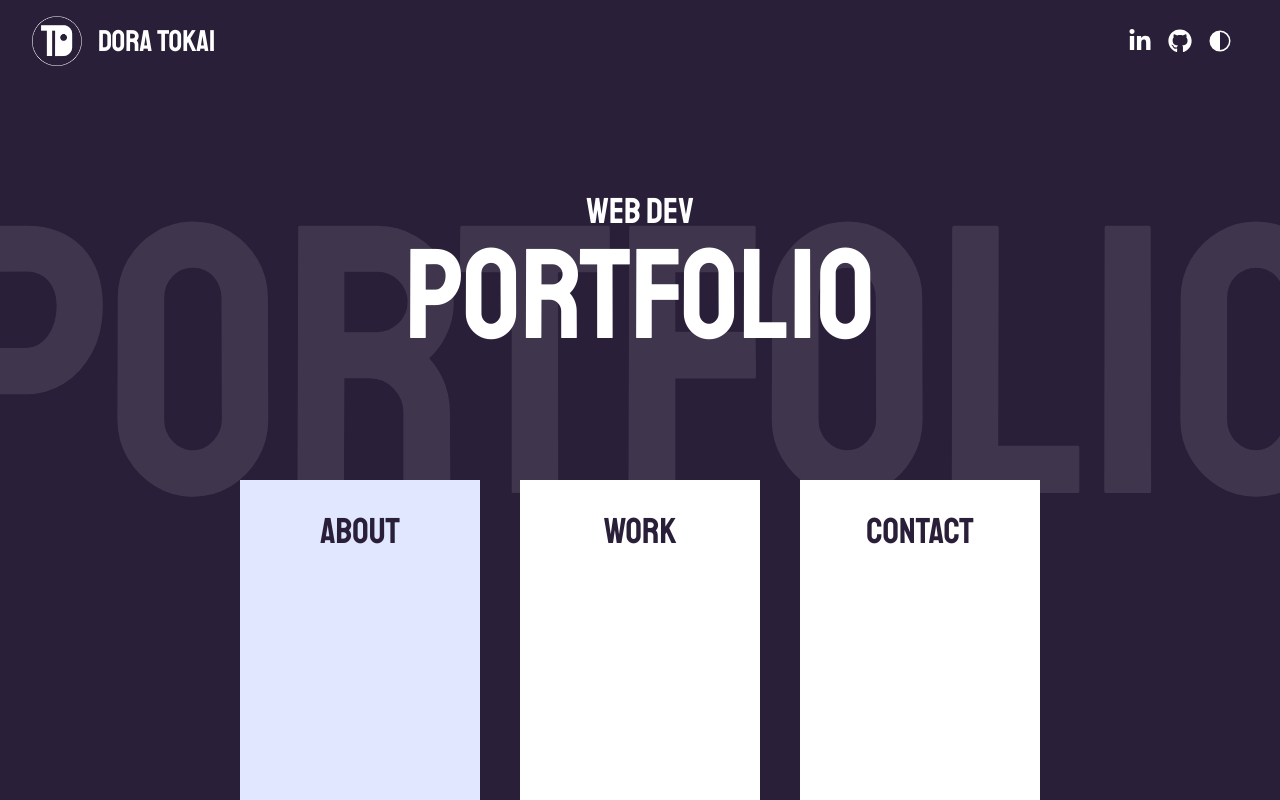
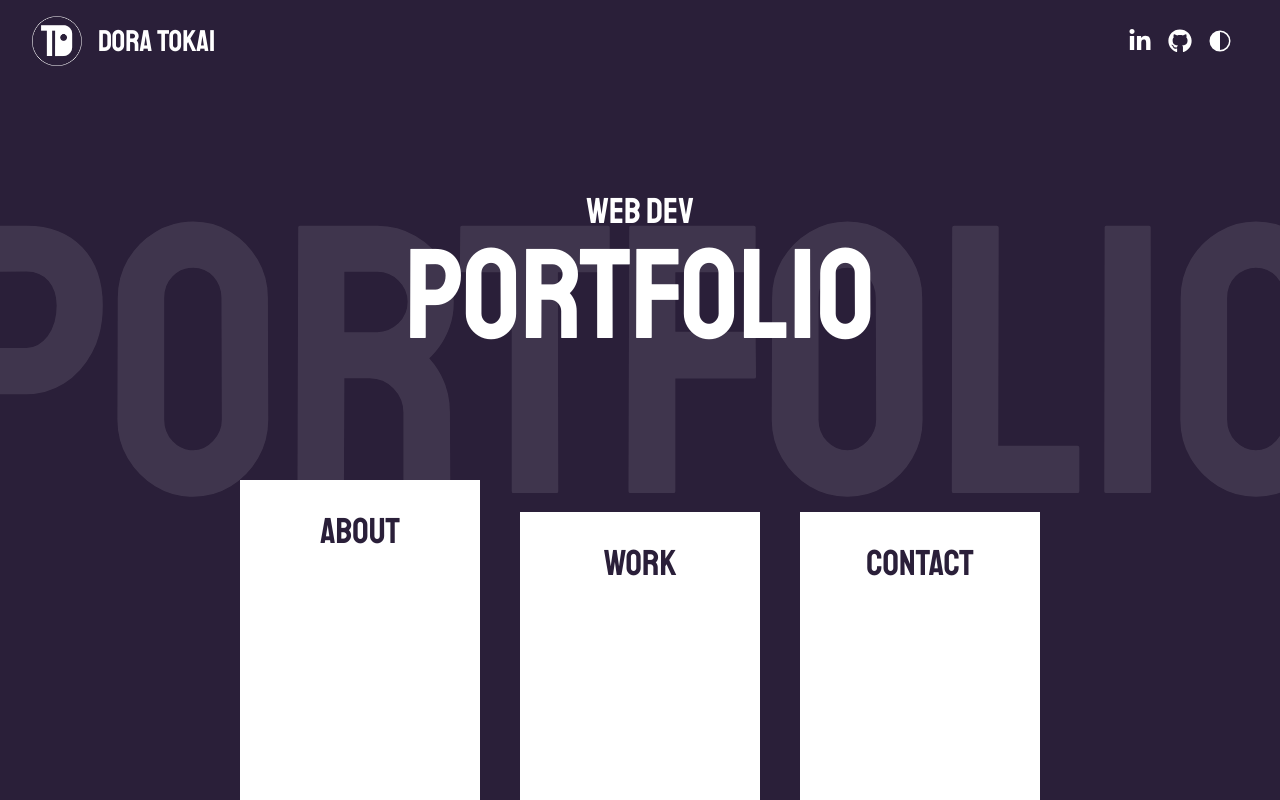
Before and after one commit to tdora28/portfolio, a Next.js app: page / in a window 1280 px wide. In both pictures the pointer is over the link "About". Built offline with nearby package versions, Linux system fonts and the light colour scheme.

Commit message:
Fix homepage menu on hover

```diff
--- a/src/app/globals.css
+++ b/src/app/globals.css
@@ -50,18 +50,19 @@ p {
 
 .move-up {
   background-color: #fff;
+  transition: transform 0.3s ease;
 }
 .move-up:hover {
-  @apply bg-indigo-100;
+  transform: translateY(0.3rem);
 }
 
 @media (min-width: 640px) {
   .move-up {
     transform: translateY(2rem);
-    transition: transform 0.3s ease;
   }
   .move-up:hover {
     transform: translateY(0);
+    background-color: #fff;
   }
 }
 
```
